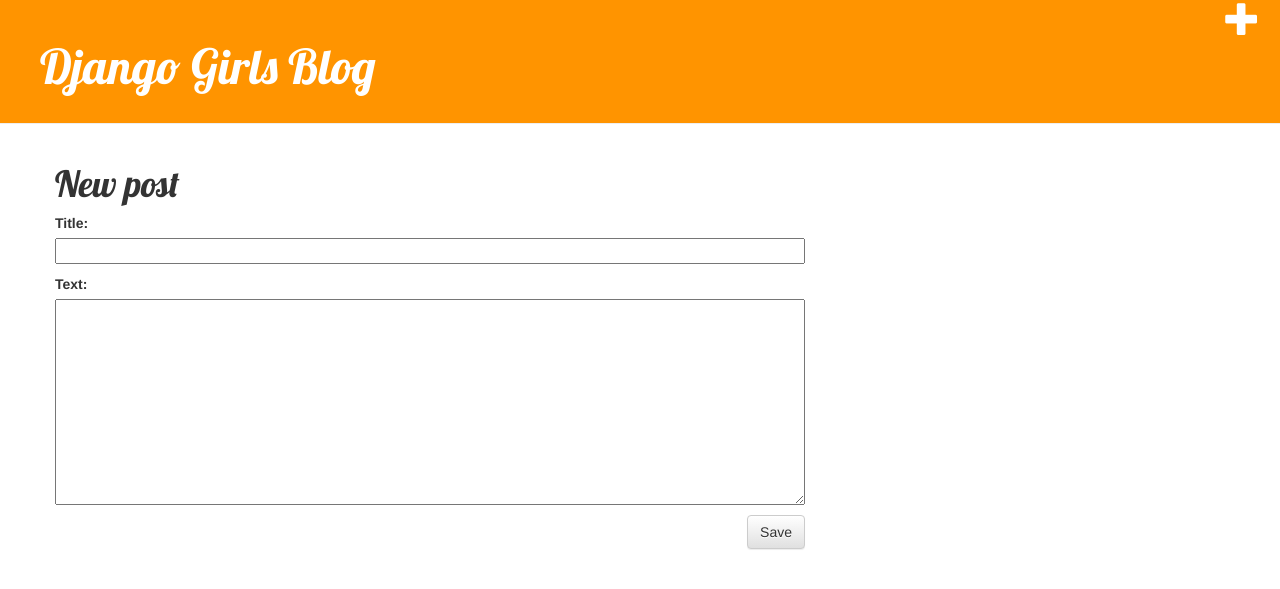
After one commit to iamrho/my-first-blog, a Django app: page /post/new/ in a window 1280 px wide. The commit adds this page. Shown: the top 589 px of the page. Run offline with Django 3.2, Linux system fonts and the light colour scheme; some libraries are stand-ins or nearby versions.

Commit message:
Added views to create/edit blog post inside the site.

```diff
--- /dev/null
+++ b/blog/forms.py
@@ -0,0 +1,10 @@
+
+from django import forms
+
+from .models import Post
+
+class PostForm(forms.ModelForm):
+
+    class Meta:
+        model = Post
+        fields = ('title', 'text',)
--- a/blog/templates/blog/base.html
+++ b/blog/templates/blog/base.html
@@ -9,7 +9,11 @@
         <link rel="stylesheet" href="{% static 'css/blog.css' %}">
     </head>
     <body>
+		<a href="{% url 'post_new' %}" class="top-menu"><span class="glyphicon glyphicon-plus"></span></a>
         <div class="page-header">
+            {% if user.is_authenticated %}
+			  <a href="{% url 'post_new' %}" class="top-menu"><span class="glyphicon glyphicon-plus"></span></a>
+			{% endif %}
             <h1><a href="/">Django Girls Blog</a></h1>
         </div>
         <div class="content container">
--- a/blog/templates/blog/post_detail.html
+++ b/blog/templates/blog/post_detail.html
@@ -8,6 +8,11 @@
                 {{ post.published_date }}
             </div>
         {% endif %}
+
+		{% if user.is_authenticated %}
+        <a class="btn btn-default" href="{% url 'post_edit' pk=post.pk %}"><span class="glyphicon glyphicon-pencil"></span></a>
+		{% endif %}
+
         <h1>{{ post.title }}</h1>
         <p>{{ post.text|linebreaksbr }}</p>
     </div>
--- /dev/null
+++ b/blog/templates/blog/post_edit.html
@@ -0,0 +1,10 @@
+
+{% extends 'blog/base.html' %}
+
+{% block content %}
+    <h1>New post</h1>
+    <form method="POST" class="post-form">{% csrf_token %}
+        {{ form.as_p }}
+        <button type="submit" class="save btn btn-default">Save</button>
+    </form>
+{% endblock %}
--- a/blog/urls.py
+++ b/blog/urls.py
@@ -5,4 +5,6 @@ from . import views
 urlpatterns = [
     url(r'^$', views.post_list, name='post_list'),
     url(r'^post/(?P<pk>\d+)/$', views.post_detail, name='post_detail'),
+    url(r'^post/new/$', views.post_new, name='post_new'),
+    url(r'^post/(?P<pk>\d+)/edit/$', views.post_edit, name='post_edit'),
 ]
--- a/blog/views.py
+++ b/blog/views.py
@@ -1,8 +1,10 @@
 
+from django.shortcuts import redirect
 from django.shortcuts import render
 from django.utils import timezone
 from .models import Post
 from django.shortcuts import render, get_object_or_404
+from .forms import PostForm
 
 # Create your views here.
 
@@ -13,3 +15,30 @@ def post_list(request):
 def post_detail(request, pk):
     post = get_object_or_404(Post, pk=pk)
     return render(request, 'blog/post_detail.html', {'post': post})
+
+def post_new(request):
+    if request.method == "POST":
+        form = PostForm(request.POST)
+        if form.is_valid():
+            post = form.save(commit=False)
+            post.author = request.user
+            post.published_date = timezone.now()
+            post.save()
+            return redirect('post_detail', pk=post.pk)
+    else:
+        form = PostForm()
+    return render(request, 'blog/post_edit.html', {'form': form})
+
+def post_edit(request, pk):
+    post = get_object_or_404(Post, pk=pk)
+    if request.method == "POST":
+        form = PostForm(request.POST, instance=post)
+        if form.is_valid():
+            post = form.save(commit=False)
+            post.author = request.user
+            post.published_date = timezone.now()
+            post.save()
+            return redirect('post_detail', pk=post.pk)
+    else:
+        form = PostForm(instance=post)
+    return render(request, 'blog/post_edit.html', {'form': form})
--- a/mysite/urls.py
+++ b/mysite/urls.py
@@ -5,4 +5,5 @@ from django.contrib import admin
 urlpatterns = [
     url(r'^admin/', admin.site.urls),
     url(r'', include('blog.urls')),
+
 ]
```
Lines whose indentation alone changed are shown as unchanged.
